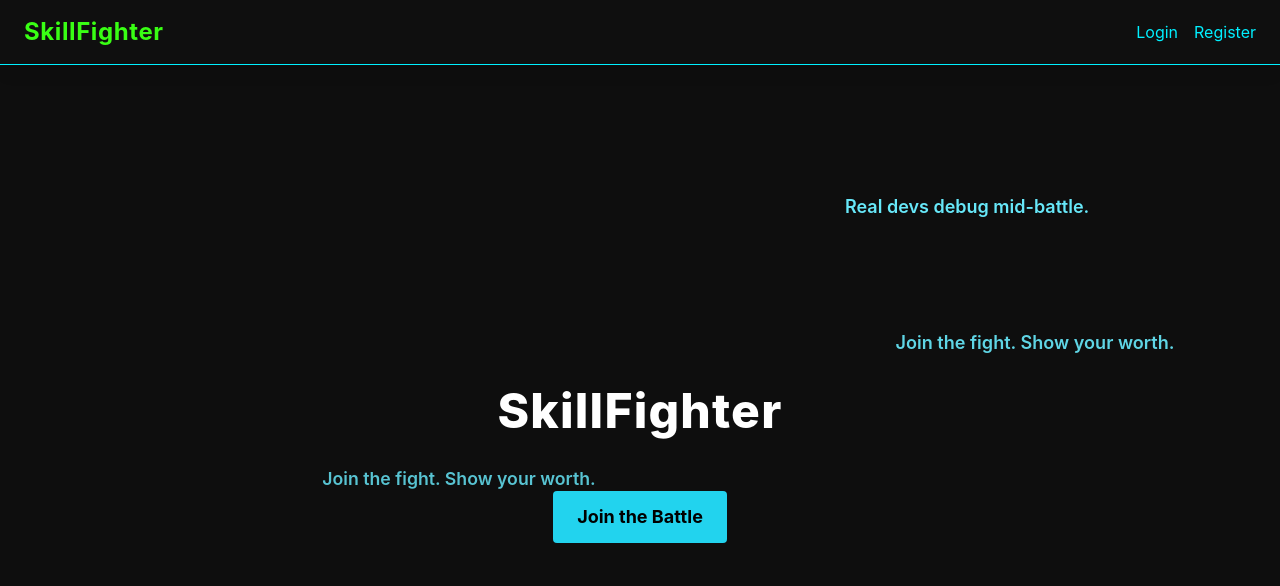
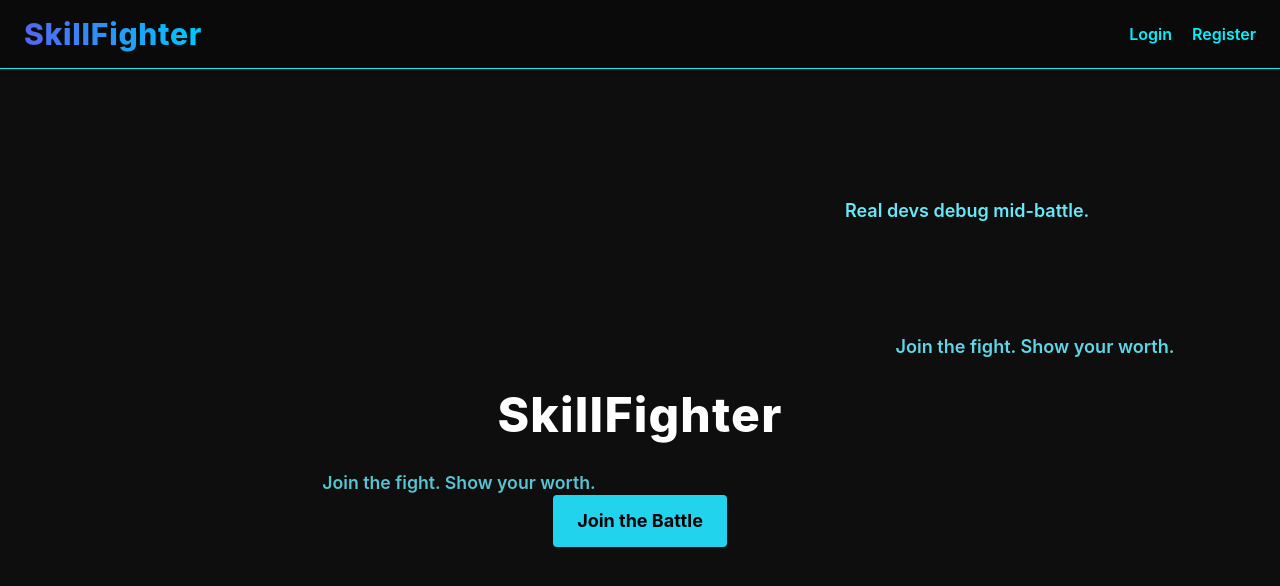
Before and after one commit to Root-X-Admin/Skill-Fighter, a React (Create React App) app in the folder client/: page / in a window 1280 px wide. Shown: the top 586 px of the page. Built offline with nearby package versions, Linux system fonts and the light colour scheme.

Commit message:
Refactor Navbar styles and add neon text animations

```diff
--- a/client/src/components/Navbar.jsx
+++ b/client/src/components/Navbar.jsx
@@ -6,7 +6,6 @@ export default function Navbar() {
     const [user, setUser] = useState(null);
     const navigate = useNavigate();
 
-    // Sync token/user info across tabs and after login/register without refresh
     useEffect(() => {
         const updateUser = () => {
             const token = localStorage.getItem('token');
@@ -22,13 +21,8 @@ export default function Navbar() {
         };
 
         updateUser();
-
-        // Listen to changes in localStorage (login/logout from other tabs)
         window.addEventListener('storage', updateUser);
-
-        // Optional: run updateUser again on navigation or route change
         const interval = setInterval(updateUser, 1000);
-
         return () => {
             window.removeEventListener('storage', updateUser);
             clearInterval(interval);
@@ -42,31 +36,45 @@ export default function Navbar() {
     };
 
     return (
-        <nav className="sticky top-0 z-50 flex justify-between items-center px-6 py-4 bg-darkGray text-neonBlue border-b border-neonBlue shadow-lg">
+        <nav className="sticky top-0 z-50 flex justify-between items-center px-6 py-4 bg-[#0b0b0b]/90 backdrop-blur border-b border-neonBlue shadow-md">
+            {/* Logo */}
             <Link
                 to="/"
-                className="text-2xl font-bold tracking-wide text-neonGreen glow hover:text-neonBlue transition"
+                className="text-2xl sm:text-3xl font-extrabold tracking-wide neon-gradient-text"
             >
                 SkillFighter
             </Link>
 
-            <div className="flex gap-4 items-center">
+            {/* Links */}
+            <div className="flex gap-5 items-center text-sm sm:text-base font-semibold">
                 {!user ? (
                     <>
-                        <Link to="/login" className="hover:text-neonGreen transition">Login</Link>
-                        <Link to="/register" className="hover:text-neonGreen transition">Register</Link>
+                        <Link
+                            to="/login"
+                            className="relative text-neonBlue hover:text-neonGreen transition duration-200 group"
+                        >
+                            Login
+                            <span className="absolute left-0 -bottom-1 h-[2px] w-0 bg-neonGreen group-hover:w-full transition-all duration-300 ease-out"></span>
+                        </Link>
+                        <Link
+                            to="/register"
+                            className="relative text-neonBlue hover:text-neonGreen transition duration-200 group"
+                        >
+                            Register
+                            <span className="absolute left-0 -bottom-1 h-[2px] w-0 bg-neonGreen group-hover:w-full transition-all duration-300 ease-out"></span>
+                        </Link>
                     </>
                 ) : (
                     <>
                         <div
                             title={user.username}
-                            className="w-9 h-9 bg-neonGreen text-darkGray rounded-full flex items-center justify-center font-bold text-sm cursor-pointer hover:scale-105 transition"
+                            className="w-9 h-9 bg-neonGreen text-darkGray rounded-full flex items-center justify-center font-bold text-sm cursor-pointer ring-2 ring-neonBlue hover:scale-105 transition"
                         >
                             {user?.username?.charAt(0).toUpperCase()}
                         </div>
                         <button
                             onClick={handleLogout}
-                            className="bg-neonBlue text-black px-3 py-1 rounded hover:scale-105 transition shadow-md font-semibold"
+                            className="px-3 py-1 rounded bg-gradient-to-r from-neonGreen to-neonBlue text-black font-bold hover:scale-105 transition-all shadow-md"
                         >
                             Logout
                         </button>
--- a/client/src/index.css
+++ b/client/src/index.css
@@ -97,3 +97,57 @@ code {
 .animate-shake {
   animation: shake 0.4s ease-in-out;
 }
+
+@keyframes neonCycle {
+  0% {
+    opacity: 0.8;
+    background-image: linear-gradient(to right, #0fffc1, #0ff);
+    -webkit-background-clip: text;
+    color: transparent;
+  }
+  25% {
+    opacity: 1;
+    background-image: linear-gradient(to right, #0ff, #00faff);
+  }
+  50% {
+    opacity: 0.85;
+    background-image: linear-gradient(to right, #00faff, #00c3ff);
+  }
+  75% {
+    opacity: 1;
+    background-image: linear-gradient(to right, #00c3ff, #72f);
+  }
+  100% {
+    opacity: 0.8;
+    background-image: linear-gradient(to right, #72f, #0fffc1);
+  }
+}
+
+.animate-neon-cycle {
+  animation: neonCycle 6s ease-in-out infinite;
+  background-size: 200% auto;
+  background-clip: text;
+  -webkit-background-clip: text;
+  color: transparent;
+}
+
+@keyframes gradientShift {
+  0% {
+    background-position: 0% 50%;
+  }
+  50% {
+    background-position: 100% 50%;
+  }
+  100% {
+    background-position: 0% 50%;
+  }
+}
+
+.neon-gradient-text {
+  background: linear-gradient(270deg, #0fffc1, #00c3ff, #8a2be2, #ff00ff, #0fffc1);
+  background-size: 600% 600%;
+  background-clip: text;
+  -webkit-background-clip: text;
+  color: transparent;
+  animation: gradientShift 8s ease-in-out infinite;
+}
```
